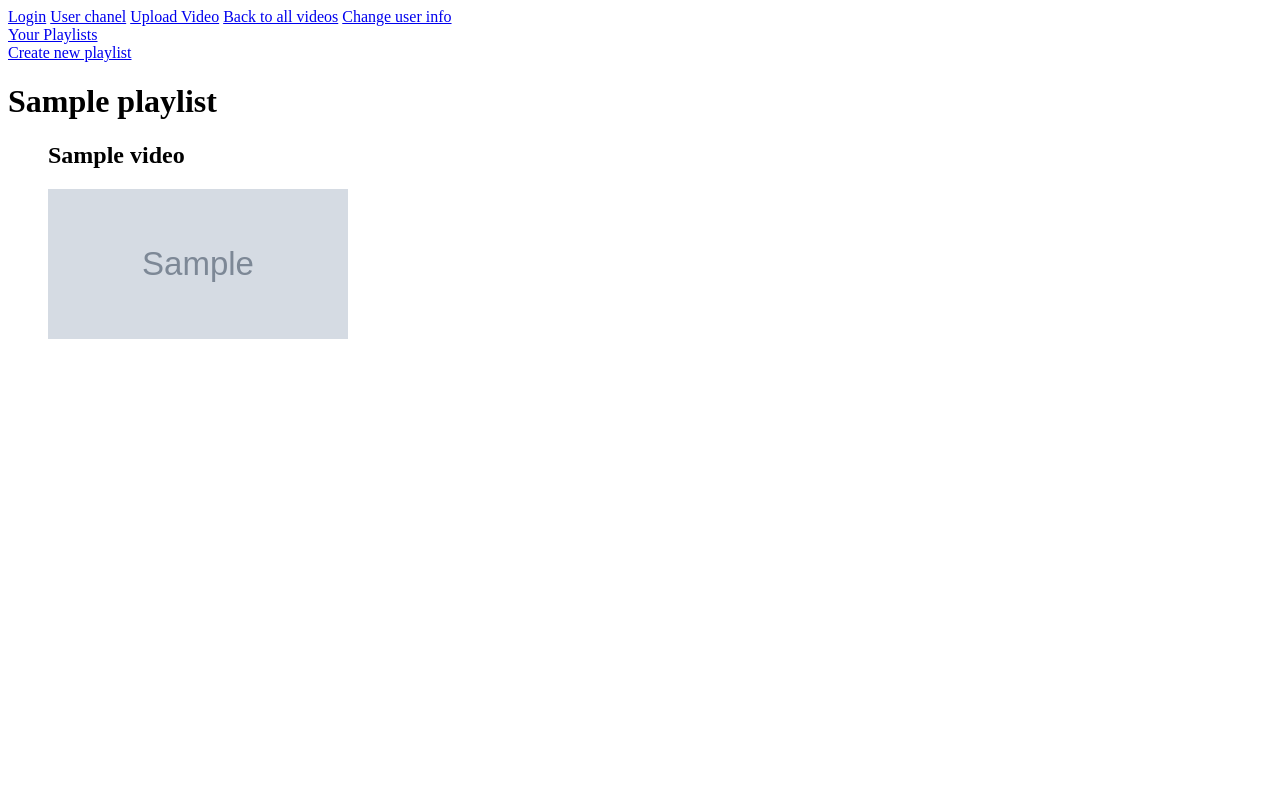
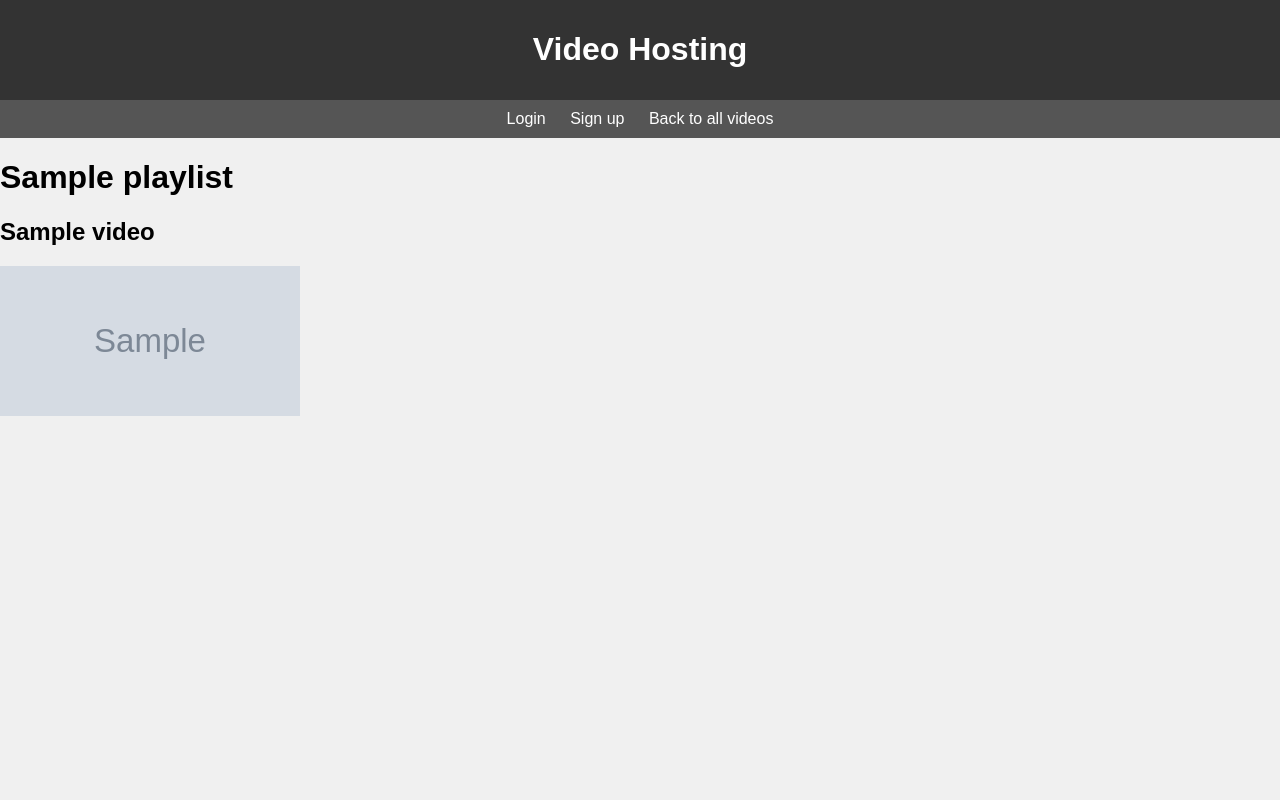
Before and after one commit to Yumi00000/VideoHosting, a Django app: a page that uses templates/top_info.html in a window 1280 px wide. Run offline with Django 5.2, Linux system fonts and the light colour scheme; tables that the repository leaves empty hold one stand-in row (values such as "Sample post"); grey boxes marked "Sample" are stand-in pictures; parts of the project's set-up code (start-up, migrations or seed data) failed here and were passed over; some libraries are stand-ins or nearby versions.

```diff
--- a/Users/views.py
+++ b/Users/views.py
@@ -14,7 +14,7 @@ from Videos.models import Video
 from videoHosting import settings
 
 
-@shared_task(serializer='json')
+@shared_task
 def send_activation_email(base_url, user_id):
     user_signed = Signer().sign(user_id)
     signed_url = base_url + f"user/activate/{user_signed}"
--- a/VideoInteractions/urls.py
+++ b/VideoInteractions/urls.py
@@ -6,5 +6,7 @@ urlpatterns = [
     path('', views.all_playlists, name='all_playlists'),
     path('videos/<slug:playlist_slug>/', views.view_playlist, name='view_playlist'),
     path('create/', views.create_playlist, name='create_playlist'),
-    path('add/<slug:playlist_slug>/<int:video_id>/', views.add_to_playlist, name='add_to_playlist')
+    path('add/<slug:playlist_slug>/<int:video_id>/', views.add_to_playlist, name='add_to_playlist'),
+    path('remove/<slug:playlist_slug>/<int:video_id>/', views.remove_from_playlist, name='remove_from_playlist')
+
 ]
--- a/VideoInteractions/views.py
+++ b/VideoInteractions/views.py
@@ -1,4 +1,4 @@
-from django.http import HttpResponseBadRequest
+from django.http import HttpResponseBadRequest, HttpResponse
 from django.shortcuts import redirect, render, get_object_or_404
 from django.utils.text import slugify
 from django.views.decorators.http import require_POST
@@ -24,16 +24,25 @@ def create_playlist(request):
 def add_to_playlist(request, playlist_slug, video_id):
     playlist = Playlist.objects.get(slug=playlist_slug)
     video = get_object_or_404(Video, id=video_id)
-    playlist.videos.add(video)
-
-    return redirect(f'/playlist/{playlist_slug}/')
+    if video in playlist.videos.all():
+        return HttpResponse("Okay, this video has already been added to your playlist.")
+    else:
+        playlist.videos.add(video)
+        return HttpResponse('Video added')
 
 
 def view_playlist(request, playlist_slug):
     playlist = get_object_or_404(Playlist, slug=playlist_slug)
-    return render(request, 'view_playlist.html', {'playlist': playlist})
+    return render(request, 'view_playlist.html', {'playlist': playlist, 'user': request.user})
 
 
 def all_playlists(request):
     playlists = Playlist.objects.filter(user_id=request.user.id).all
     return render(request, 'all_playlists.html', {"playlists": playlists})
+
+
+@require_POST
+def remove_from_playlist(request, playlist_slug, video_id):
+    playlist = get_object_or_404(Playlist, slug=playlist_slug)
+    playlist.videos.remove(video_id)
+    return HttpResponse('Video removed')
--- a/Videos/views.py
+++ b/Videos/views.py
@@ -36,6 +36,8 @@ def edit_video(request, video_id, user_id):
     if request.method == 'POST':
 
         if 'delete' in request.POST:
+            os.remove(os.path.join(settings.MEDIA_ROOT, str(video.video)))
+            os.remove(os.path.join(settings.MEDIA_ROOT, str(video.thumbnail)))
             video.delete()
             return redirect(f'/user/videos/{request.user.username}/')
 
--- a/docker-compose.yml
+++ b/docker-compose.yml
@@ -68,6 +68,8 @@ services:
       - CELERY_RESULT_BACKEND=rpc://
     command: celery -A videoHosting worker
     restart: always
+    env_file:
+      - .env
 
 volumes:
   pgdata:
--- a/templates/all_playlists.html
+++ b/templates/all_playlists.html
@@ -1,3 +1,4 @@
+
 {% if playlists %}
     {% for playlist in playlists %}
         <a href="{% url "view_playlist" playlist.slug %}">Playlist: {{ playlist.name }}</a><br>
--- a/templates/comments_section.html
+++ b/templates/comments_section.html
@@ -9,7 +9,9 @@ Comments Count {{ video.comments_count }}<br>
             <div class="comment">
                 {{ comment.user.username }}<br>
                 {{ comment.date }}<br>
-                {{ comment.comment }}<br>
+                {{ comment.comment }}
+
+                <br>
             </div>
         {% endfor %}
     {% else %}
--- a/templates/registration.html
+++ b/templates/registration.html
@@ -1,3 +1,4 @@
+{% include "top_info.html" %}
 <form action="/user/register/" method="POST">
     {% csrf_token %}
     <h1>Registration</h1>
--- a/templates/top_info.html
+++ b/templates/top_info.html
@@ -3,21 +3,69 @@
 <head>
     <meta charset="UTF-8">
     <title>Title</title>
+    <style>
+        body {
+            font-family: Arial, sans-serif;
+            background-color: #f0f0f0;
+            margin: 0;
+            padding: 0;
+        }
+
+        header {
+            background-color: #333;
+            color: #fff;
+            padding: 10px 20px;
+            text-align: center;
+        }
+
+        nav {
+            background-color: #555;
+            padding: 10px;
+            text-align: center;
+        }
+
+        nav a {
+            color: #fff;
+            text-decoration: none;
+            margin: 0 10px;
+        }
+
+        nav a:hover {
+            text-decoration: underline;
+        }
+
+        .container {
+            max-width: 800px;
+            margin: 20px auto;
+            padding: 20px;
+            background-color: #fff;
+            border-radius: 5px;
+            box-shadow: 0 2px 5px rgba(0, 0, 0, 0.1);
+        }
+    </style>
 </head>
 <body>
+<header>
+    <h1>Video Hosting</h1>
+</header>
+<nav>
     {% if user.is_authenticated %}
         <a href="/user/logout/">Log Out</a>
-{% elif not user %}
-    <a href="/user/register">Sign up</a>
     {% else %}
         <a href="/user/login/">Login</a>
     {% endif %}
-<a href="/user/videos/{{ user.username }}">User chanel</a>
+    <a href="/user/register">Sign up</a>
+    {% if user.is_authenticated %}
+        <a href="/user/videos/{{ user.username }}">User channel</a>
         <a href="/upload/">Upload Video</a>
+        <a href="/user/">Change user info</a>
+        <a href="/playlists/">Your Playlists</a>
+        <a href="/playlists/create/">Create new playlist</a>
+    {% endif %}
+
     <a href="/">Back to all videos</a>
 
-<a href="/user/">Change user info</a> <br>
-<a href="/playlists/">Your Playlists</a><br>
-<a href="/playlists/create/">Create new playlist</a>
+</nav>
+
 </body>
 </html>
--- a/templates/user_cabinet.html
+++ b/templates/user_cabinet.html
@@ -6,7 +6,7 @@
 </head>
 <body>
 <form action="/user/" method="post">
-
+ {% include "top_info.html" %}
     {% csrf_token %}
     <h3>Username:</h3>
     <p>{{ form.username }}</p>
--- a/templates/view_playlist.html
+++ b/templates/view_playlist.html
@@ -2,20 +2,49 @@
 <head>
     <meta charset="UTF-8">
     <title>{{ playlist.name }}</title>
+    <script src="https://ajax.googleapis.com/ajax/libs/jquery/3.5.1/jquery.min.js"></script>
+    <script src="https://malsup.github.io/jquery.form.js"></script>
+    <script>
+        $(document).ready(function () {
+            $(document).on('click', '.remove-from-playlist-btn', function () {
+                var playlistSlug = $('#playlist-name').text(); // Use .text() to get the text content of the h1 element
+                var videoId = $(this).data('video-id'); // Use data attribute to get video id
+                var button = $(this); // Store reference to the button for possible disabling
+
+                $.ajax({
+                    type: 'POST',
+                    url: '/playlists/remove/' + playlistSlug + '/' + videoId + '/',
+                    data: {csrfmiddlewaretoken: '{{ csrf_token }}'},
+                    success: function (response) {
+                        button.closest('.video-container').remove(); // Remove the parent container of the video
+                        alert('Video removed from playlist successfully.');
+                    },
+                    error: function (xhr, status, error) {
+                        console.error(error);
+                        alert('An error occurred while removing the video from the playlist.');
+                    }
+                });
+            });
+        });
+    </script>
 </head>
 <body>
-    {% include "top_info.html" %}
-<h1>{{ playlist.name }}</h1>
-<ul>
-    {% for video in playlist.videos.all %}
+{% include "top_info.html" %}
+<h1 id="playlist-name">{{ playlist.name }}</h1>
+
+{% for video in playlist.videos.all %}
+    <div class="video-container">
         <h2>{{ video.name }}</h2>
-
         <div>
             <a href="/video/{{ video.name }}/">
                 <img src="{{ video.thumbnail.url }}" width="300" height="150">
             </a>
         </div>
-    {% endfor %}
-</ul>
+        {% if user == playlist.user %}
+        <button class="remove-from-playlist-btn" data-video-id="{{ video.id }}">Remove</button>
+    {% endif %}
+    </div>
+{% endfor %}
+
 </body>
 </html>
--- a/videoHosting/settings.py
+++ b/videoHosting/settings.py
@@ -106,7 +106,7 @@ USE_TZ = True
 # Celery Configuration
 CELERY_BROKER_URL = "pyamqp://celeryuser:celeryuser@rabbitmq:5672//"
 CELERY_RESULT_BACKEND = 'rpc://'
-CELERY_ACCEPT_CONTENT = ['pickle']
+
 
 # Email
 EMAIL_BACKEND = 'django.core.mail.backends.smtp.EmailBackend'
```
Also changed, not shown: templates/video_page.html (+12 -9 lines). Lines whose indentation alone changed are shown as unchanged.
